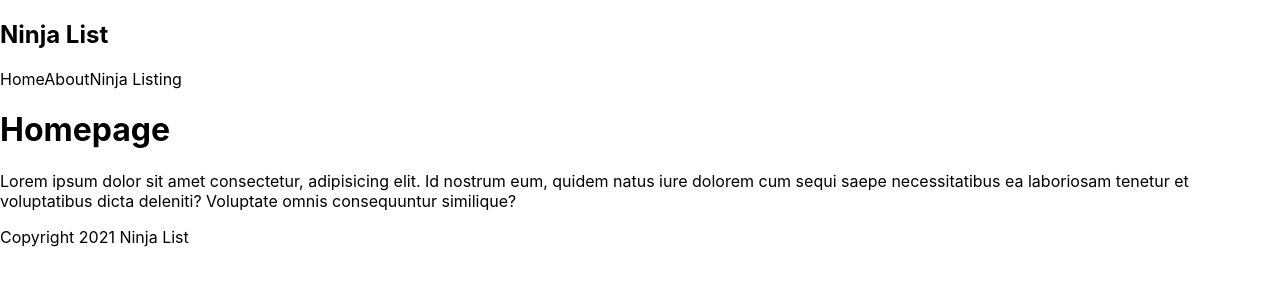
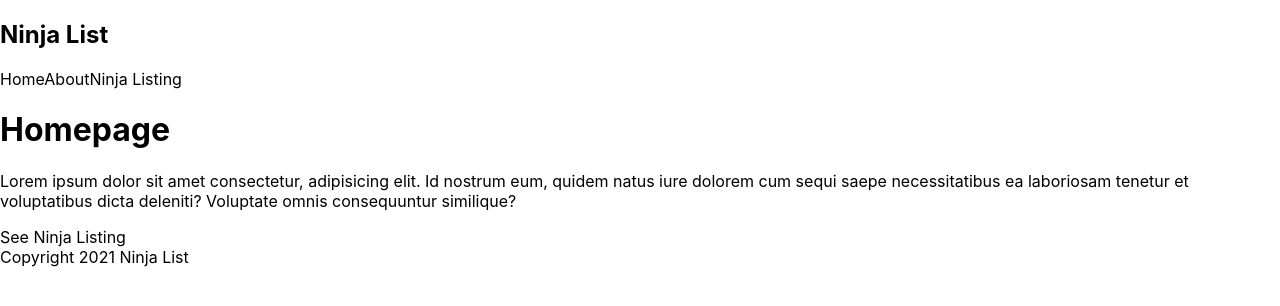
Before and after one commit to ptouchton/ninjalist, a Next.js app: page / in a window 1280 px wide. Shown: the top 306 px of the page. Built offline with nearby package versions, Linux system fonts and the light colour scheme.

Commit message:
Layout created

```diff
--- /dev/null
+++ b/comps/Layout.js
@@ -0,0 +1,14 @@
+import Footer from "./footer"
+import Navbar from "./navbar"
+
+const Layout = ({ children }) => {
+    return (
+        <div className="content">
+            <Navbar />
+            { children }
+            <Footer />
+        </div>
+      );
+}
+
+export default Layout;
--- a/comps/Navbar.js
+++ b/comps/Navbar.js
@@ -1,12 +1,14 @@
+import Link from 'next/link'
+
 const Navbar = () => {
     return (
         <nav>
             <div className='logo'>
                 <h1>Ninja List</h1>
             </div>
-            <a>Home</a>
-            <a>About</a>
-            <a>Ninja Listing</a>
+            <Link href='/'><a>Home</a></Link>
+            <Link href='/about'><a>About</a></Link>
+            <Link href='/ninjas'><a>Ninja Listing</a></Link>
         </nav>
      );
 }
--- a/pages/_app.js
+++ b/pages/_app.js
@@ -1,7 +1,13 @@
+import Layout from '../comps/Layout'
 import '../styles/globals.css'
 
 function MyApp({ Component, pageProps }) {
-  return <Component {...pageProps} />
+  return (
+    <Layout>
+      <Component {...pageProps} />
+    </Layout>
+  )
+
 }
 
 export default MyApp
--- a/pages/index.js
+++ b/pages/index.js
@@ -3,16 +3,18 @@ import Image from 'next/image'
 import Footer from '../comps/footer'
 import Navbar from '../comps/navbar'
 import styles from '../styles/Home.module.css'
+import Link from 'next/link'
 
 export default function Home() {
   return (
     <div>
-      <Navbar />
       <h1>Homepage</h1>
       <p>
         Lorem ipsum dolor sit amet consectetur, adipisicing elit. Id nostrum eum, quidem natus iure dolorem cum sequi saepe necessitatibus ea laboriosam tenetur et voluptatibus dicta deleniti? Voluptate omnis consequuntur similique?
       </p>
-      <Footer />
+      <Link href='/ninjas'>
+        <a>See Ninja Listing</a>
+      </Link>
     </div>
   )
 }
```
